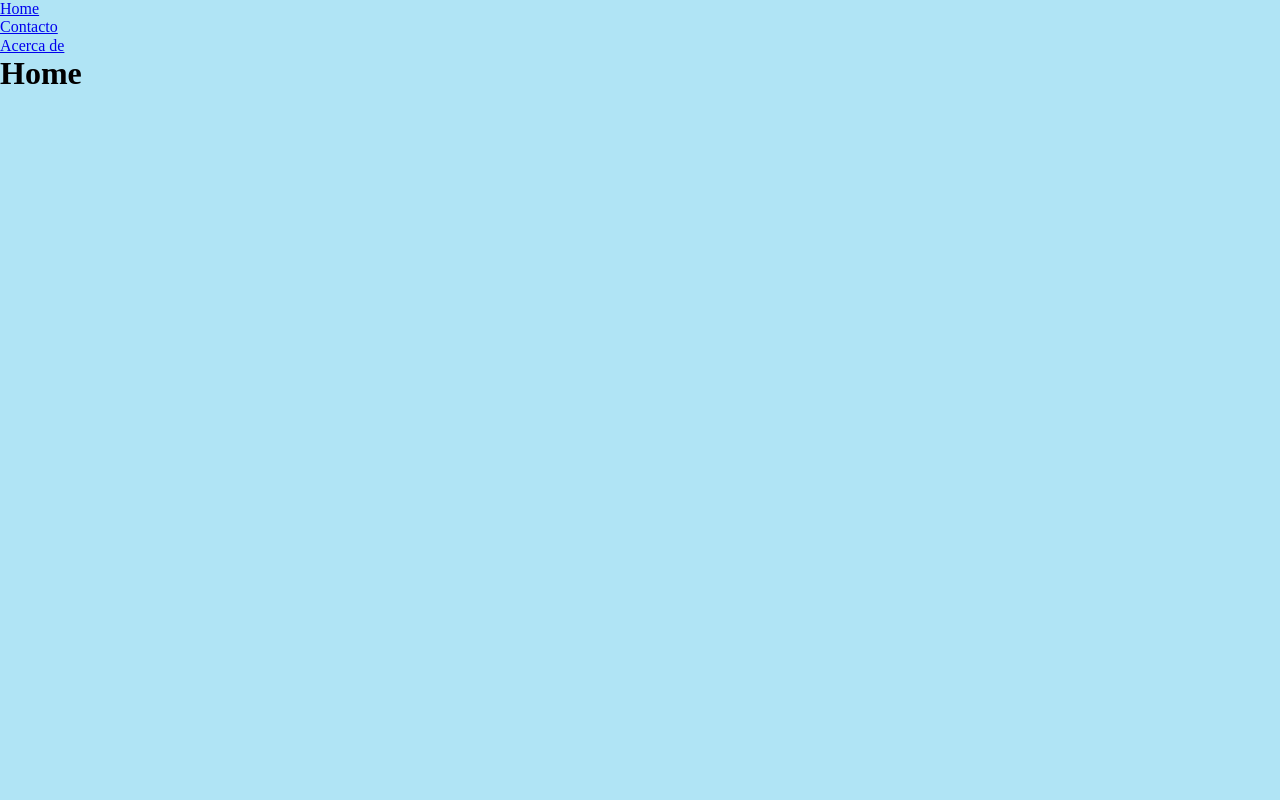
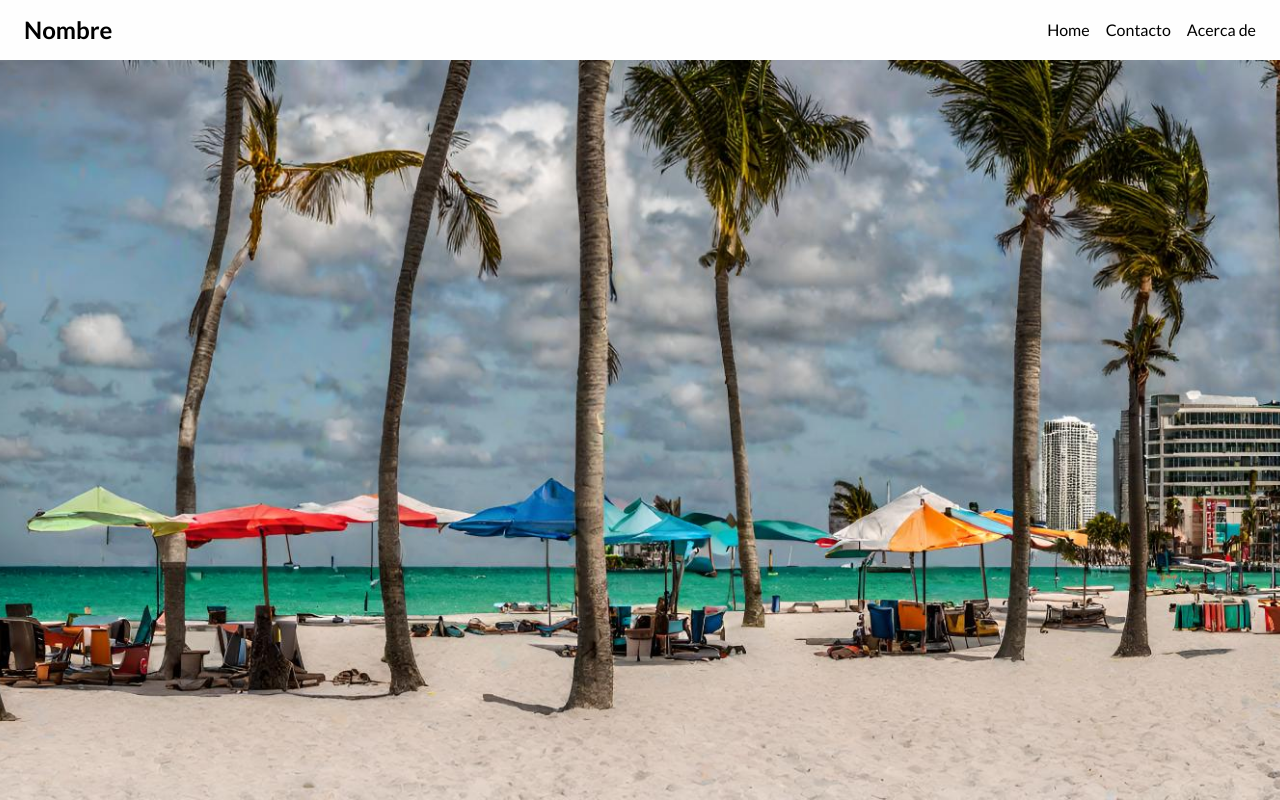
Before and after one commit to Leandro-Andres-Angeli/tp-1-desarrollo-web-uner, a website: page public/index.html in a window 1280 px wide. Drawn offline with Linux system fonts and the light colour scheme.

Commit message:
trabajando en el home

```diff
--- a/public/common/estilos.css
+++ b/public/common/estilos.css
@@ -1,10 +1,45 @@
-body{
-
+@import url('https://fonts.googleapis.com/css2?family=Lato:ital,wght@0,100;0,300;0,400;0,700;0,900;1,100;1,300;1,400;1,700;1,900&display=swap');
+body {
   box-sizing: border-box;
-  background-color: #b0e4f5;
-
+  background-color: #fefefe;
+  font-family: 'Lato', Arial, Helvetica, sans-serif;
+  display: flex;
+  flex-direction: column;
+  height: 100vh;
 }
-body *{
+body * {
   margin: 0;
   padding: 0;
 }
+ul {
+  list-style: none;
+}
+a:link,
+a:visited {
+  text-decoration: none;
+  color: inherit;
+}
+.nav {
+  display: flex;
+  padding: 1rem 1.5rem;
+  align-items: center;
+}
+.nav--links {
+  margin-left: auto;
+  display: flex;
+  flex-direction: row;
+
+  gap: 1rem;
+}
+.main {
+  overflow: hidden;
+  flex-grow: 1;
+}
+picture {
+  height: fit-content;
+}
+main img {
+  width: 100%;
+  height: 100%;
+  object-fit: cover;
+}
--- a/public/index.html
+++ b/public/index.html
@@ -4,13 +4,20 @@
     <meta charset="UTF-8" />
     <meta name="viewport" content="width=device-width, initial-scale=1.0" />
     <title>Tp1</title>
+    <link rel="preconnect" href="https://fonts.googleapis.com" />
+    <link rel="preconnect" href="https://fonts.gstatic.com" crossorigin />
+    <link
+      href="https://fonts.googleapis.com/css2?family=Lato:ital,wght@0,100;0,300;0,400;0,700;0,900;1,100;1,300;1,400;1,700;1,900&display=swap"
+      rel="stylesheet"
+    />
     <link rel="stylesheet" href="common/normalize.css" />
     <link rel="stylesheet" href="common/estilos.css" />
   </head>
   <body class="pagina-home">
     <header>
-      <nav>
-        <ul>
+      <nav class="nav">
+        <h2>Nombre</h2>
+        <ul class="nav--links">
           <li><a href="index.html">Home</a></li>
           <li><a href="contacto.html">Contacto</a></li>
           <li><a href="acerca.html">Acerca de</a></li>
@@ -18,9 +25,13 @@
       </nav>
     </header>
 
-    <main>
-      <h1>Home</h1>
-
+    <main class="main">
+      <picture>
+        <!-- <source media="(min-width:650px)" srcset="img_pink_flowers.jpg">
+        <source media="(min-width:465px)" srcset="img_white_flower.jpg"> -->
+        <img src="imgs/img1.jpeg" alt="" />
+      </picture>
+      <!-- <h1>Home</h1> -->
     </main>
   </body>
 </html>
```
Also changed, not shown: public/imgs/img1.jpeg (added), public/imgs/img2.jpeg (added), public/imgs/img3.jpeg (added), public/imgs/img4.jpeg (added).
